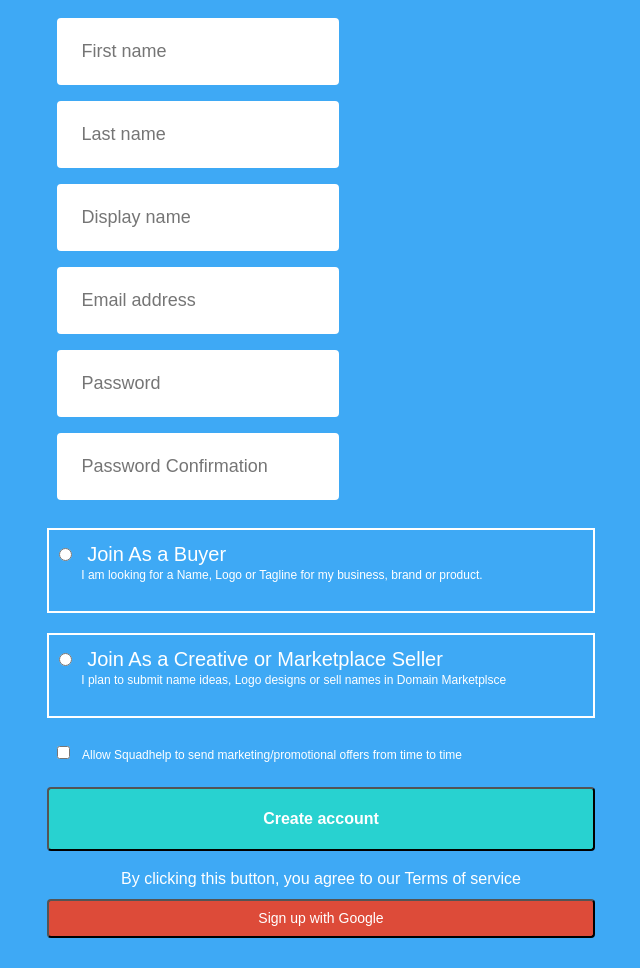
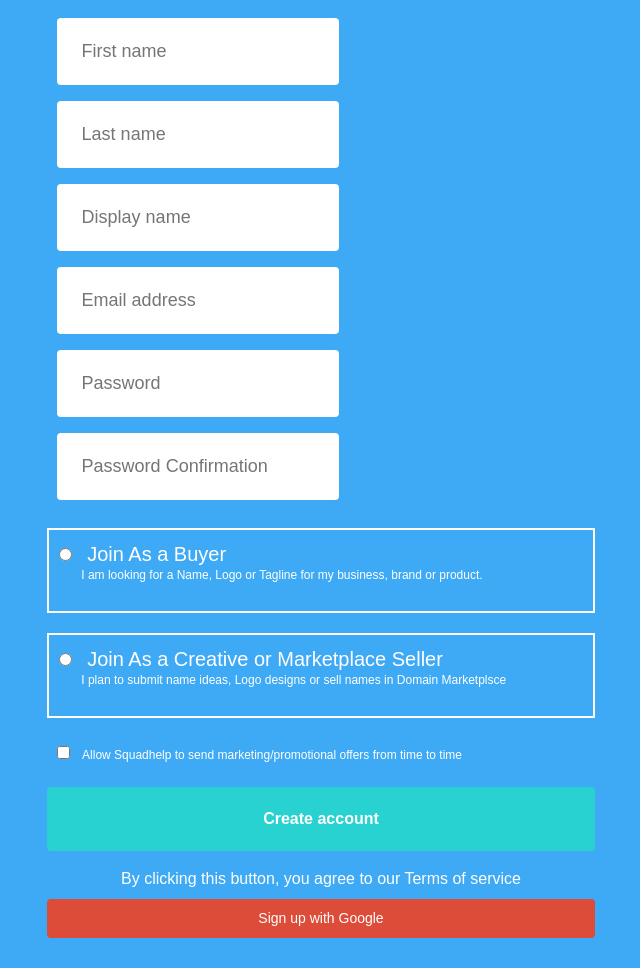
Before and after one commit to Olexandr-Kovalenko-24/Sign-up, a plain HTML site: page index.html in a window 1280 px wide. Shown: the part 119-1087 px from the top of the page, without its empty margins (319-959 px from the left). Drawn offline with Linux system fonts and the light colour scheme.

Commit message:
Border but

```diff
--- a/index.css
+++ b/index.css
@@ -80,6 +80,7 @@ button {
     font-weight: 600;
     background-color: #28d2d0;
     height: 64px;
+    border: 2px solid #28d2d0;
 }
 
 .red {
@@ -87,6 +88,7 @@ button {
     font-weight: 400;
     line-height: 33px;
     background-color: #dd4b39;
+    border: 2px solid #dd4b39;
 }
 
 h4 {
```
